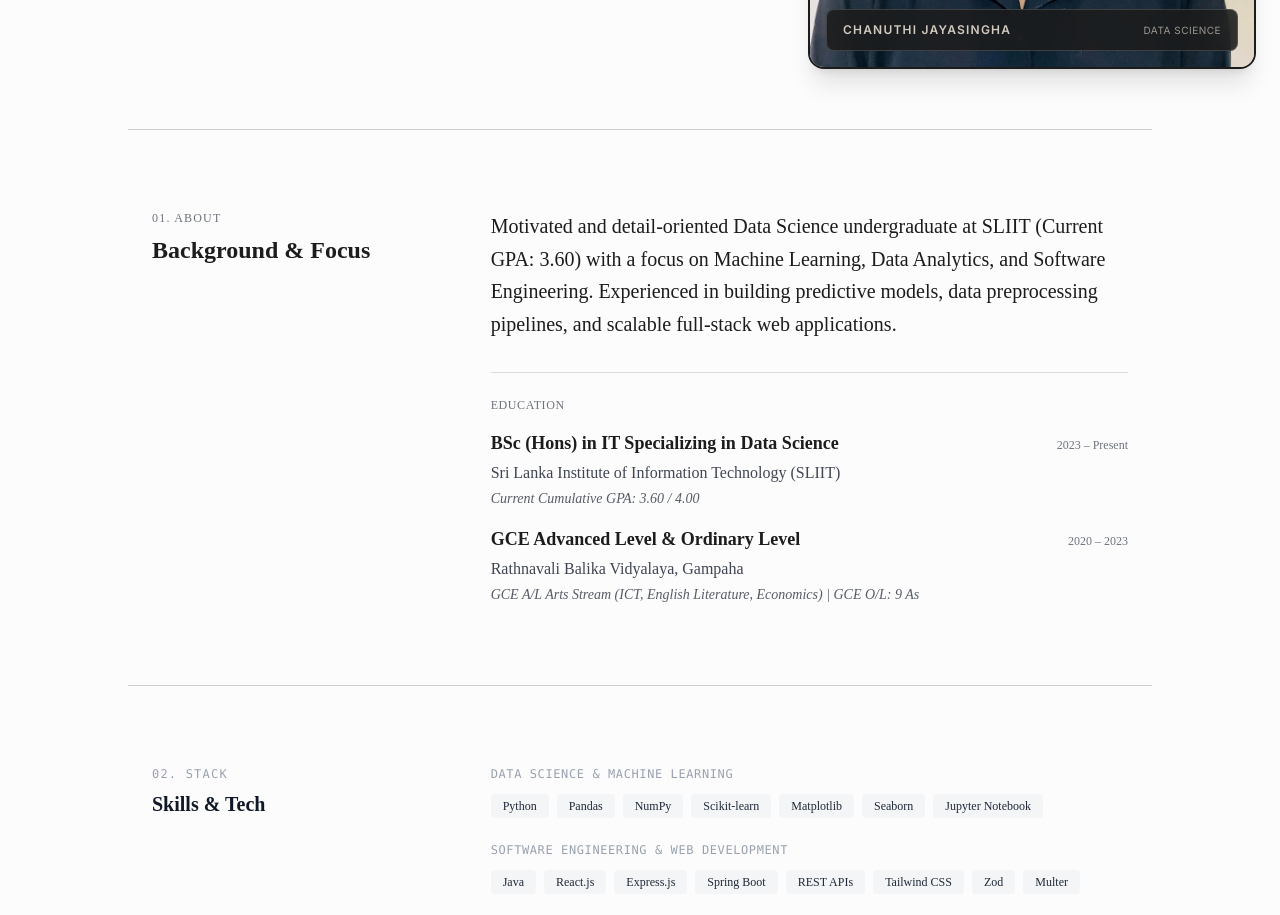
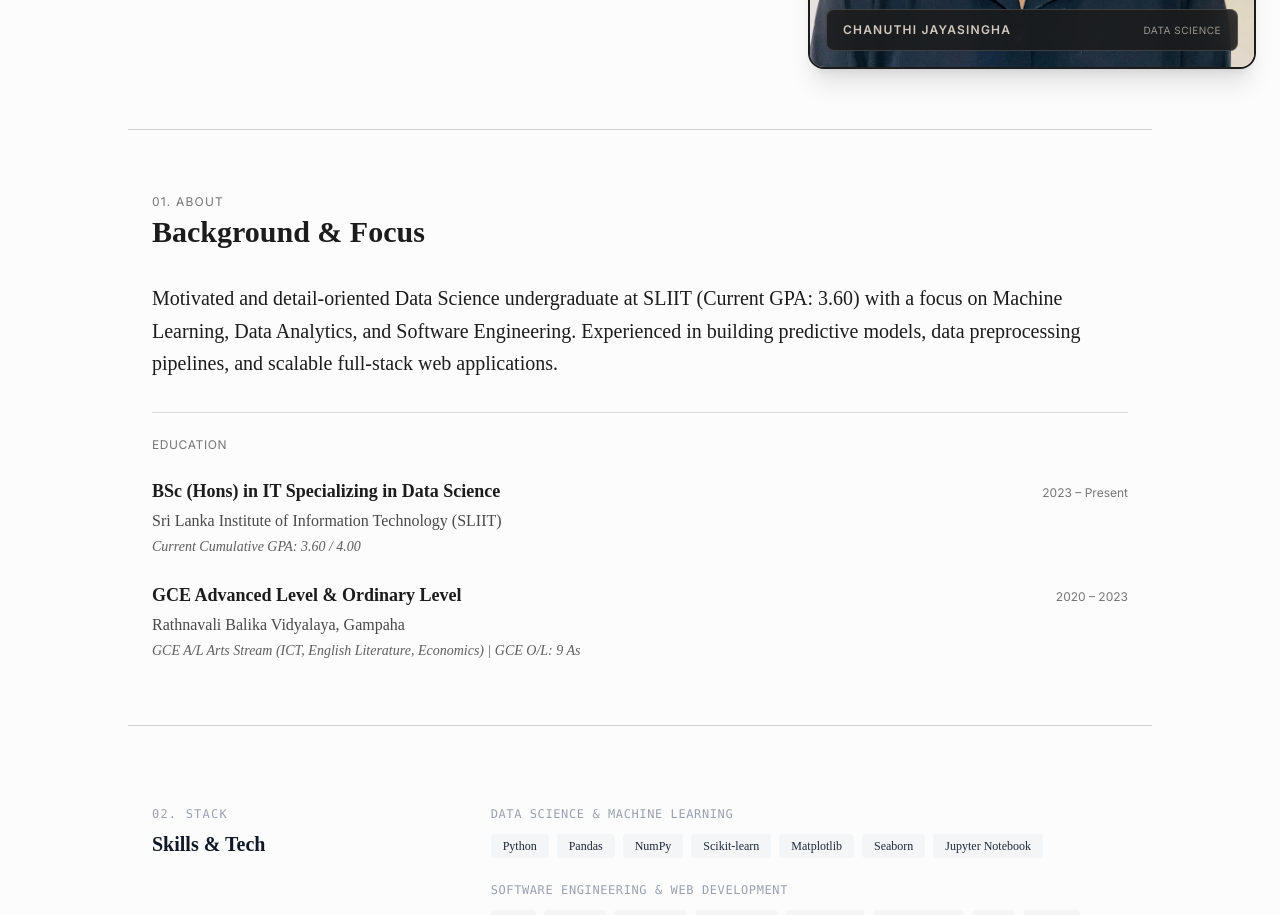
Before and after one commit to ChanuthiJayasingha/Portfolio-Chanuthi_Jayasingha, a React app in the folder portfolio/: page / in a window 1280 px wide. Shown: the part 600-1515 px from the top of the page. Built offline with nearby package versions, Linux system fonts and the light colour scheme; the HTML template or start-up script is replaced by a standard one.

Commit message:
Updated about and aligned

```diff
--- a/portfolio/src/components/About.jsx
+++ b/portfolio/src/components/About.jsx
@@ -8,18 +8,18 @@ export default function About() {
     <section
       id="about"
       style={{ fontFamily: '"Times New Roman", Times, serif' }}
-      className="max-w-5xl mx-auto px-6 py-20 border-t border-matte-black/20"
+      className="max-w-5xl mx-auto px-6 py-16 border-t border-matte-black/20"
     >
-      <div className="grid grid-cols-1 md:grid-cols-3 gap-10">
+      <div className="flex flex-col space-y-8">
 
         {/* Section Header */}
         <div>
-          <h2 className="text-xs uppercase tracking-widest opacity-60 mb-2">01. About</h2>
-          <p className="text-2xl font-bold text-matte-black">Background & Focus</p>
+          <h2 className="text-xs uppercase tracking-widest text-matte-black/60 mb-1 font-sans">01. About</h2>
+          <p className="text-3xl font-bold text-matte-black">Background & Focus</p>
         </div>
 
-        {/* Main Content */}
-        <div className="md:col-span-2 space-y-8">
+        {/* Main Content Stacked Below */}
+        <div className="space-y-8">
           <p className="text-matte-black leading-relaxed text-lg sm:text-xl">
             {personal?.about || "I am a Data Science undergraduate passionate about building scalable models."}
           </p>
@@ -27,16 +27,16 @@ export default function About() {
           {/* Education Breakdown */}
           {education && education.length > 0 && (
             <div className="pt-6 border-t border-matte-black/15">
-              <h3 className="text-xs uppercase tracking-wider opacity-60 mb-4">Education</h3>
-              <div className="space-y-4">
+              <h3 className="text-xs uppercase tracking-wider text-matte-black/60 mb-6 font-sans">Education</h3>
+              <div className="space-y-6">
                 {education.map((edu, idx) => (
                   <div key={idx} className="space-y-1">
                     <div className="flex justify-between items-baseline">
                       <h4 className="font-bold text-lg text-matte-black">{edu.degree}</h4>
-                      <span className="text-xs opacity-60">{edu.period}</span>
+                      <span className="text-xs text-matte-black/60 font-sans">{edu.period}</span>
                     </div>
-                    <p className="text-base opacity-80">{edu.institution}</p>
-                    <p className="text-sm opacity-70 italic">{edu.details}</p>
+                    <p className="text-base text-matte-black/80">{edu.institution}</p>
+                    <p className="text-sm text-matte-black/70 italic">{edu.details}</p>
                   </div>
                 ))}
               </div>
```
